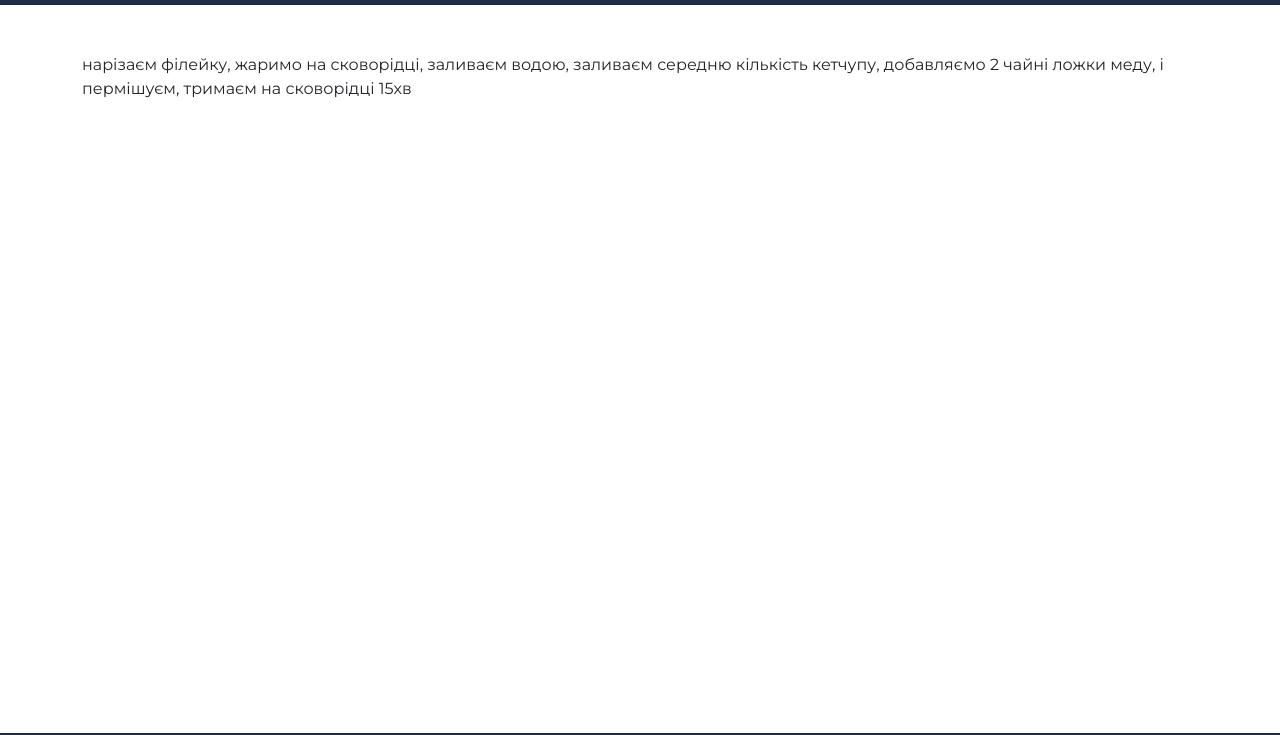
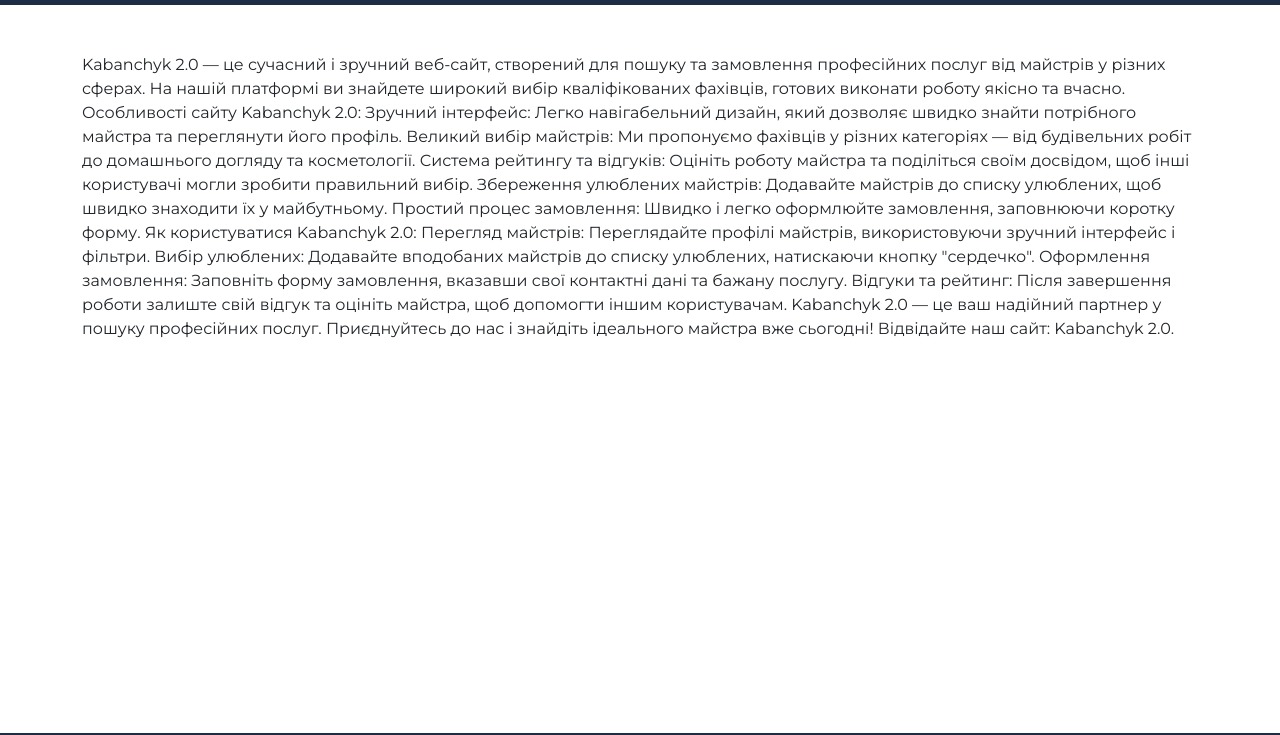
Before and after one commit to git-user-1161/kabanchyk2.0, a plain HTML site: page index.html in a window 1280 px wide. Both pictures are taken after a click on the link "info". Shown: the part 101-836 px from the top of the page. Drawn offline with nearby package versions, Linux system fonts and the light colour scheme.

Commit message:
demi final product

```diff
--- a/index.html
+++ b/index.html
@@ -72,8 +72,22 @@
 
       </div>
     </div>
-    <div class="info"> нарізаєм філейку, жаримо на сковорідці, заливаєм водою, заливаєм середню кількість кетчупу,
-      добавляємо 2 чайні ложки меду, і пермішуєм, тримаєм на сковорідці 15хв</div>
+    <div class="info"> Kabanchyk 2.0 — це сучасний і зручний веб-сайт, створений для пошуку та замовлення професійних послуг від майстрів у різних сферах. На нашій платформі ви знайдете широкий вибір кваліфікованих фахівців, готових виконати роботу якісно та вчасно.
+
+      Особливості сайту Kabanchyk 2.0:
+      Зручний інтерфейс: Легко навігабельний дизайн, який дозволяє швидко знайти потрібного майстра та переглянути його профіль.
+      Великий вибір майстрів: Ми пропонуємо фахівців у різних категоріях — від будівельних робіт до домашнього догляду та косметології.
+      Система рейтингу та відгуків: Оцініть роботу майстра та поділіться своїм досвідом, щоб інші користувачі могли зробити правильний вибір.
+      Збереження улюблених майстрів: Додавайте майстрів до списку улюблених, щоб швидко знаходити їх у майбутньому.
+      Простий процес замовлення: Швидко і легко оформлюйте замовлення, заповнюючи коротку форму.
+      Як користуватися Kabanchyk 2.0:
+      Перегляд майстрів: Переглядайте профілі майстрів, використовуючи зручний інтерфейс і фільтри.
+      Вибір улюблених: Додавайте вподобаних майстрів до списку улюблених, натискаючи кнопку "сердечко".
+      Оформлення замовлення: Заповніть форму замовлення, вказавши свої контактні дані та бажану послугу.
+      Відгуки та рейтинг: Після завершення роботи залиште свій відгук та оцініть майстра, щоб допомогти іншим користувачам.
+      Kabanchyk 2.0 — це ваш надійний партнер у пошуку професійних послуг. Приєднуйтесь до нас і знайдіть ідеального майстра вже сьогодні!
+
+      Відвідайте наш сайт: Kabanchyk 2.0.</div>
   </main>
   <footer>
     <div class="container py-4"><img src="img/brand-discord.svg" height="50px"><a
```
